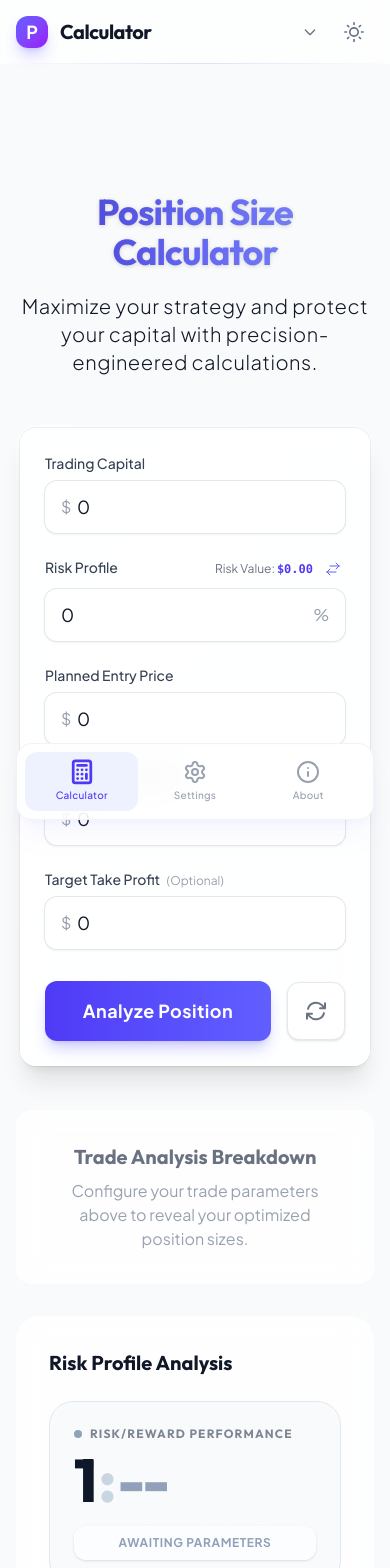
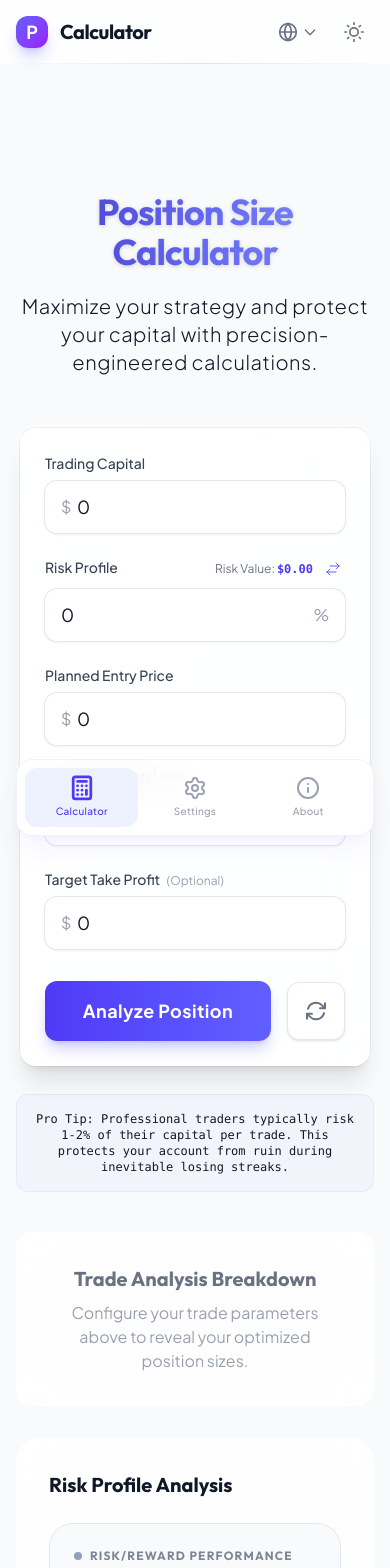
Before and after one commit to johncegom/position-size-calculator, a React (Vite) app: page / in a window 390 px wide. Shown: the top 1568 px of the page. Built offline with nearby package versions, Linux system fonts and the light colour scheme.

Commit message:
feat: enhance mobile UX for sidebar layout and navigation

```diff
--- a/src/components/common/LanguageSwitch.tsx
+++ b/src/components/common/LanguageSwitch.tsx
@@ -1,5 +1,6 @@
 import { useState } from "react";
 import { useTranslation } from "react-i18next";
+import { Globe } from "lucide-react";
 
 interface Language {
   code: string;
@@ -31,12 +32,18 @@ const LanguageSwitch = () => {
     <div className="relative">
       <button
         onClick={() => toggleDropdown()}
-        className="flex items-center p-2 space-x-2 text-gray-500 transition-colors duration-200 rounded-md hover:text-gray-700 hover:bg-gray-100 focus:outline-none focus:ring-2 focus:ring-blue-500 hover:cursor-pointer dark:text-gray-200 dark:hover:text-gray-800 dark:hover:bg-gray-200"
+        className="flex items-center p-2 space-x-1 sm:space-x-2 text-gray-500 transition-colors duration-200 rounded-md hover:text-gray-700 hover:bg-gray-100 focus:outline-none focus:ring-2 focus:ring-blue-500 hover:cursor-pointer dark:text-gray-200 dark:hover:text-gray-800 dark:hover:bg-gray-200"
         aria-label={t("common.language")}
       >
+        {/* Mobile: Globe Icon */}
+        <Globe className="w-5 h-5 sm:hidden" />
+
+        {/* Desktop: Text Code */}
         <span className="hidden text-sm font-medium sm:block">
           {currentLanguage.code.toUpperCase()}
         </span>
+
+        {/* Chevron */}
         <svg
           className={`w-4 h-4 transition-transform duration-200 ${
             isOpen ? "rotate-180" : ""
--- a/src/components/layout/BottomNav.tsx
+++ b/src/components/layout/BottomNav.tsx
@@ -25,7 +25,7 @@ const BottomNav = () => {
   ];
 
   return (
-    <nav className="md:hidden fixed bottom-6 left-4 right-4 z-50">
+    <nav className="md:hidden fixed bottom-2 left-4 right-4 z-50 safe-area-bottom">
       <div className="bg-white/80 dark:bg-gray-900/80 backdrop-blur-lg border border-gray-200/50 dark:border-white/10 rounded-2xl shadow-xl shadow-indigo-500/5 flex items-center justify-around p-2">
         {navItems.map((item) => (
           <NavLink
--- a/src/index.css
+++ b/src/index.css
@@ -159,3 +159,18 @@ h6 {
     0 8px 10px -6px rgba(99, 102, 241, 0.1);
   border-color: var(--color-brand-secondary);
 }
+
+/* Hide scrollbar but keep functionality */
+.no-scrollbar::-webkit-scrollbar {
+  display: none;
+}
+
+.no-scrollbar {
+  -ms-overflow-style: none; /* IE and Edge */
+  scrollbar-width: none; /* Firefox */
+}
+
+/* Safe area handling for newly positioned bottom nav */
+.safe-area-bottom {
+  padding-bottom: env(safe-area-inset-bottom, 0px);
+}
--- a/src/pages/Home.tsx
+++ b/src/pages/Home.tsx
@@ -21,14 +21,14 @@ const Home = () => {
       <div className="grid grid-cols-1 lg:grid-cols-12 gap-10 xl:gap-14">
         {/* Left Sidebar: Controls - Sticky on Desktop */}
         <aside className="lg:col-span-5 xl:col-span-4">
-          <div className="lg:sticky lg:top-24">
+          <div>
             <div className="p-1 rounded-3xl bg-gradient-to-br from-white/40 to-white/10 dark:from-white/5 dark:to-transparent">
               <div className="p-6 rounded-2xl glass-panel shadow-xl dark:shadow-[0_0_40px_-10px_rgba(99,102,241,0.15)] ring-1 ring-black/5 dark:ring-white/10">
                 <CalculatorForm />
               </div>
             </div>
 
-            <div className="mt-6 p-4 rounded-xl bg-accent/5 border border-accent/10 lg:block hidden">
+            <div className="mt-6 p-4 rounded-xl bg-accent/5 border border-accent/10">
               <p className="text-xs text-text-secondary-light dark:text-text-secondary-dark font-mono text-center">
                 {t("calculator.proTip")}
               </p>
```
